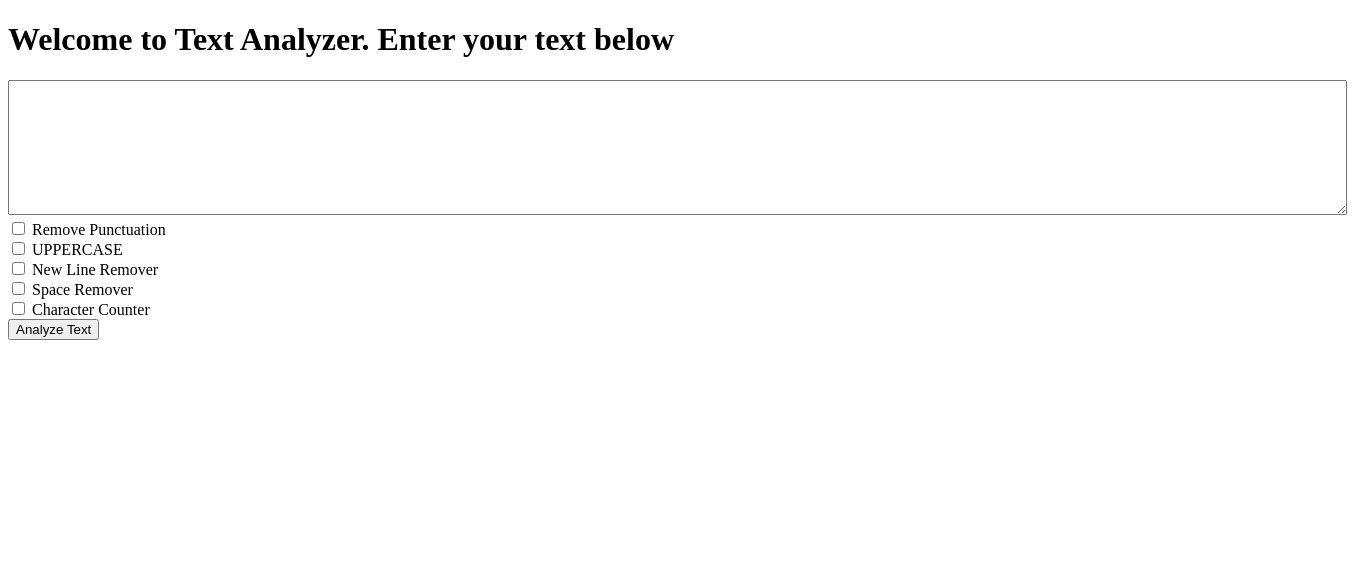
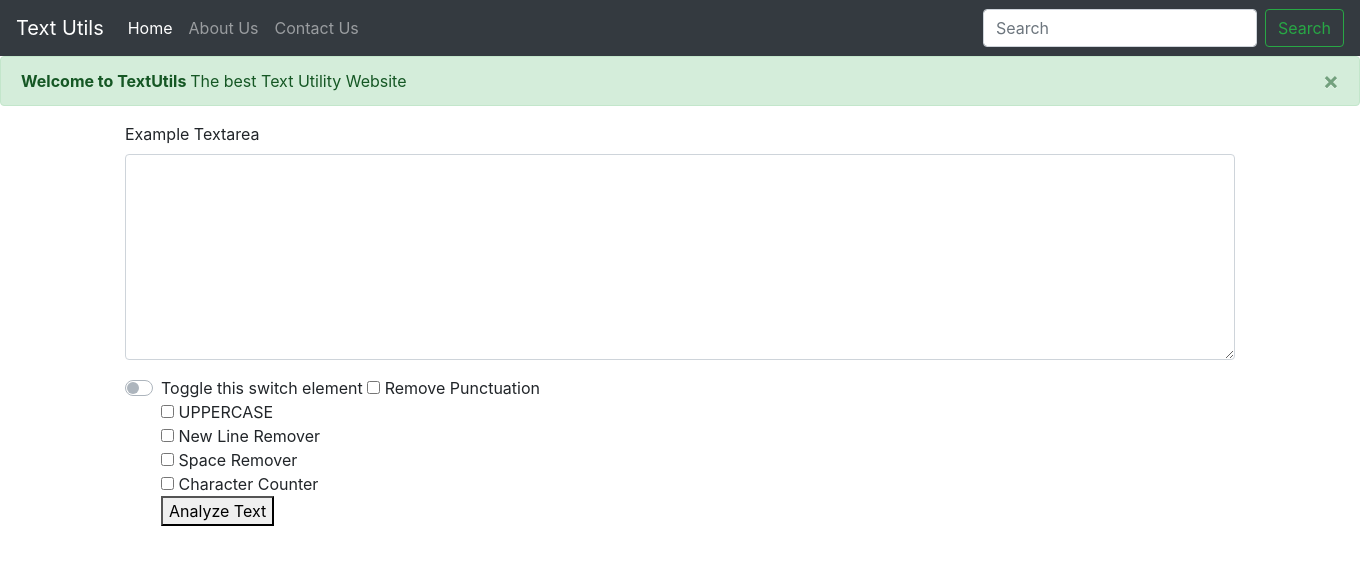
Before and after one commit to Aayush3014/Django_Tuts, a Django app: page / in a window 1360 px wide. Shown: the top 565 px of the page. Run offline with Django 4.2, Linux system fonts and the light colour scheme.

Commit message:
Adding Navbar,Search,Textarea

```diff
--- a/textutils/templates/index.html
+++ b/textutils/templates/index.html
@@ -1,22 +1,91 @@
-{% comment %} created by me {% endcomment %}
-
-<!DOCTYPE html>
+<!doctype html>
 <html lang="en">
   <head>
-    <meta charset="UTF-8">
-    <title>TextUtils</title>
+    <!-- Required meta tags -->
+    <meta charset="utf-8">
+    <meta name="viewport" content="width=device-width, initial-scale=1, shrink-to-fit=no">
+
+    <!-- Bootstrap CSS -->
+    <link rel="stylesheet" href="https://cdn.jsdelivr.net/npm/bootstrap@4.5.3/dist/css/bootstrap.min.css" integrity="sha384-TX8t27EcRE3e/ihU7zmQxVncDAy5uIKz4rEkgIXeMed4M0jlfIDPvg6uqKI2xXr2" crossorigin="anonymous">
+
+    <title>Text Utility</title>
   </head>
   <body>
-    <h1>Welcome to Text Analyzer. Enter your text below </h1>
-<form action = '/analyze' method = 'get'>
 
-    <textarea name = 'text' style="width: 1333px; height: 129px;"></textarea>
+    <nav class="navbar navbar-expand-lg navbar-dark bg-dark">
+  <a class="navbar-brand" href="#">Text Utils</a>
+  <button class="navbar-toggler" type="button" data-toggle="collapse" data-target="#navbarSupportedContent" aria-controls="navbarSupportedContent" aria-expanded="false" aria-label="Toggle navigation">
+    <span class="navbar-toggler-icon"></span>
+  </button>
+
+
+  <div class="collapse navbar-collapse" id="navbarSupportedContent">
+    <ul class="navbar-nav mr-auto">
+      <li class="nav-item active">
+        <a class="nav-link" href="#">Home <span class="sr-only">(current)</span></a>
+      </li>
+      <li class="nav-item">
+        <a class="nav-link" href="#">About Us</a>
+      </li>
+      </li>
+      <li class="nav-item">
+        <a class="nav-link" href="#">Contact Us</a>
+      </li>
+        </div>
+
+    </ul>
+    <form class="form-inline my-2 my-lg-0">
+      <input class="form-control mr-sm-2" type="search" placeholder="Search" aria-label="Search">
+      <button class="btn btn-outline-success my-2 my-sm-0" type="submit">Search</button>
+    </form>
+  </div>
+
+</nav>
+
+<div class="alert alert-success alert-dismissible fade show" role="alert">
+  <strong>Welcome to TextUtils </strong> The best Text Utility Website
+  <button type="button" class="close" data-dismiss="alert" aria-label="Close">
+    <span aria-hidden="true">&times;</span>
+  </button>
+</div>
+
+
+<!--Text Area-->
+
+<div class = "container">
+  <form>
+  <div class="form-group">
+    <label for="exampleFormControlTextarea1">Example Textarea</label>
+    <textarea class="form-control" id="exampleFormControlTextarea1" rows="8"></textarea>
+  </div>
+</form>
+
+<!--Switches under text area for using features of text Utility-->
+
+<div class="custom-control custom-switch">
+  <input type="checkbox" class="custom-control-input" id="customSwitch1">
+  <label class="custom-control-label" for="customSwitch1">Toggle this switch element</label>
   <input type = "checkbox" name = 'removepunc'> Remove Punctuation</input><br>
   <input type = "checkbox" name = 'fullcaps'> UPPERCASE</input><br>
   <input type = "checkbox" name = 'newlineremover'> New Line Remover</input><br>
   <input type = "checkbox" name = 'spaceremover'> Space Remover</input><br>
   <input type = "checkbox" name = 'charcount'> Character Counter</input><br>
   <button type = "submit">Analyze Text</button>
-</form>
+
+</div>
+
+</div>
+
+    <!-- Optional JavaScript; choose one of the two! -->
+
+    <!-- Option 1: jQuery and Bootstrap Bundle (includes Popper) -->
+    <script src="https://code.jquery.com/jquery-3.5.1.slim.min.js" integrity="sha384-DfXdz2htPH0lsSSs5nCTpuj/zy4C+OGpamoFVy38MVBnE+IbbVYUew+OrCXaRkfj" crossorigin="anonymous"></script>
+    <script src="https://cdn.jsdelivr.net/npm/bootstrap@4.5.3/dist/js/bootstrap.bundle.min.js" integrity="sha384-ho+j7jyWK8fNQe+A12Hb8AhRq26LrZ/JpcUGGOn+Y7RsweNrtN/tE3MoK7ZeZDyx" crossorigin="anonymous"></script>
+
+    <!-- Option 2: jQuery, Popper.js, and Bootstrap JS
+    <script src="https://code.jquery.com/jquery-3.5.1.slim.min.js" integrity="sha384-DfXdz2htPH0lsSSs5nCTpuj/zy4C+OGpamoFVy38MVBnE+IbbVYUew+OrCXaRkfj" crossorigin="anonymous"></script>
+    <script src="https://cdn.jsdelivr.net/npm/popper.js@1.16.1/dist/umd/popper.min.js" integrity="sha384-9/reFTGAW83EW2RDu2S0VKaIzap3H66lZH81PoYlFhbGU+6BZp6G7niu735Sk7lN" crossorigin="anonymous"></script>
+    <script src="https://cdn.jsdelivr.net/npm/bootstrap@4.5.3/dist/js/bootstrap.min.js" integrity="sha384-w1Q4orYjBQndcko6MimVbzY0tgp4pWB4lZ7lr30WKz0vr/aWKhXdBNmNb5D92v7s" crossorigin="anonymous"></script>
+    -->
   </body>
 </html>
```
Also changed, not shown: textutils/templates/index2.html (added, +22 -0 lines). Lines whose indentation alone changed are shown as unchanged.
